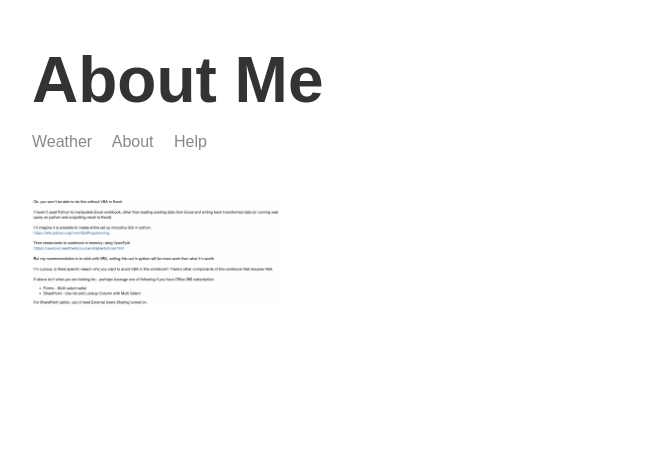
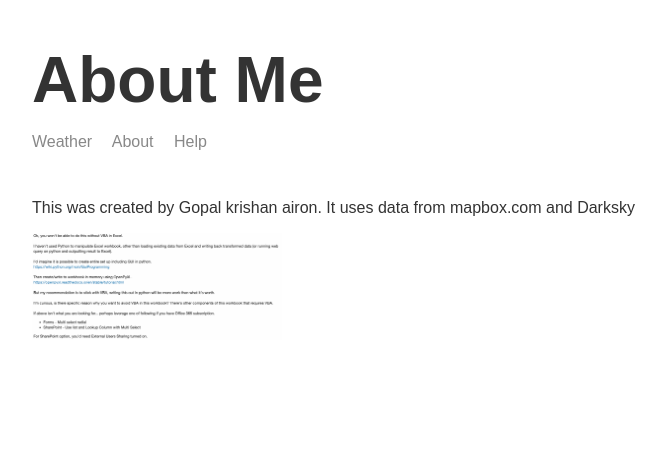
Before and after one commit to Gopal2696/WeatherApplication, a Node server app: page /about in a window 1280 px wide. Shown: the top 457 px of the page, without its empty margins (283-949 px from the left). Run offline with Node 20, Linux system fonts and the light colour scheme; some libraries are stand-ins or nearby versions.

Commit message:
addes create by

```diff
--- a/templates/views/about.hbs
+++ b/templates/views/about.hbs
@@ -11,6 +11,9 @@
 <body>
     <div class="main-content">
         {{>header}}
+        <p>
+            This was created by Gopal krishan airon. It uses data from mapbox.com and Darksky
+        </p>
         <img class="portrait" src="/img/me.png">
     </div>
 
```
Also changed, not shown: Public/js/app.js.
